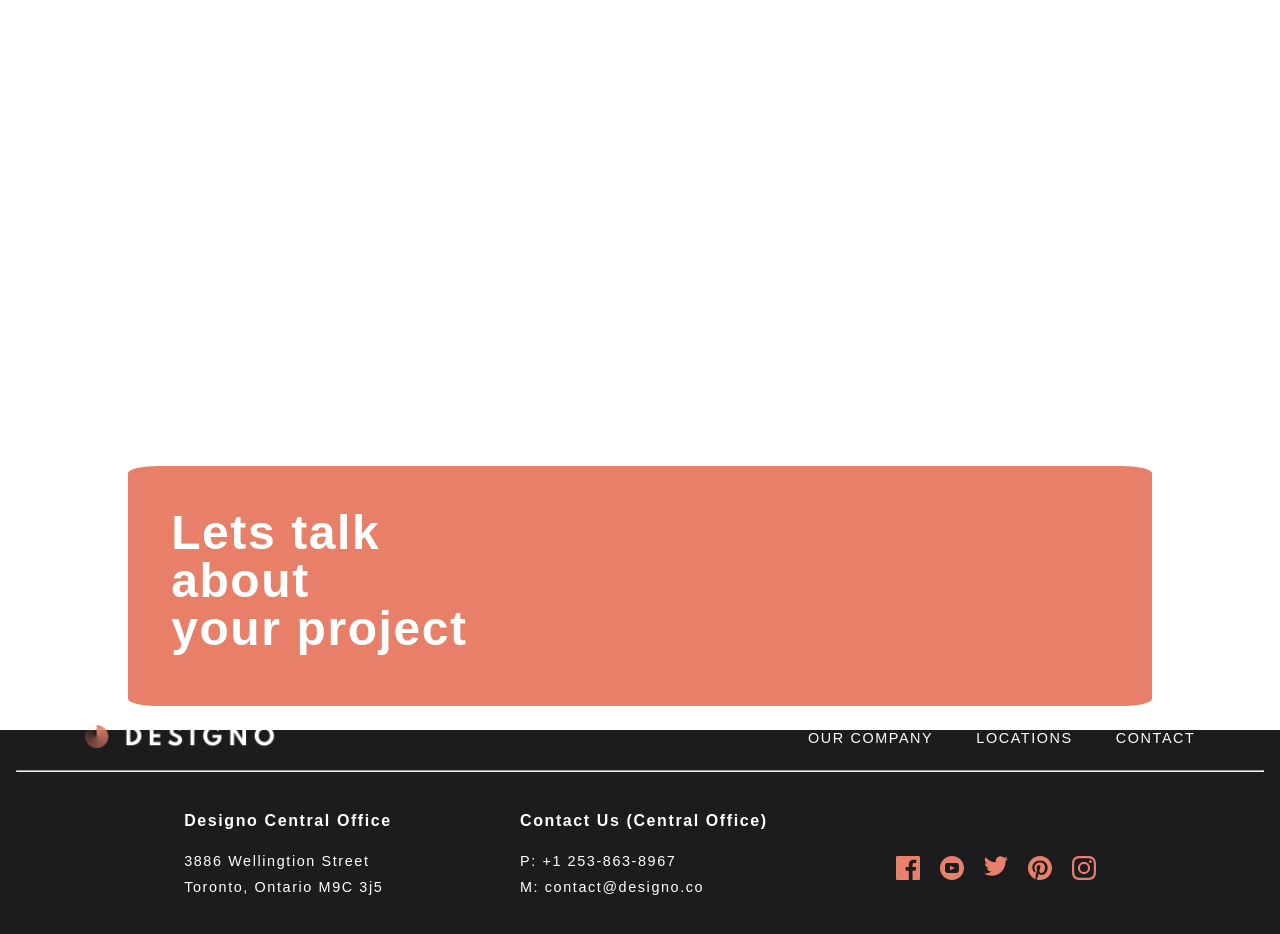
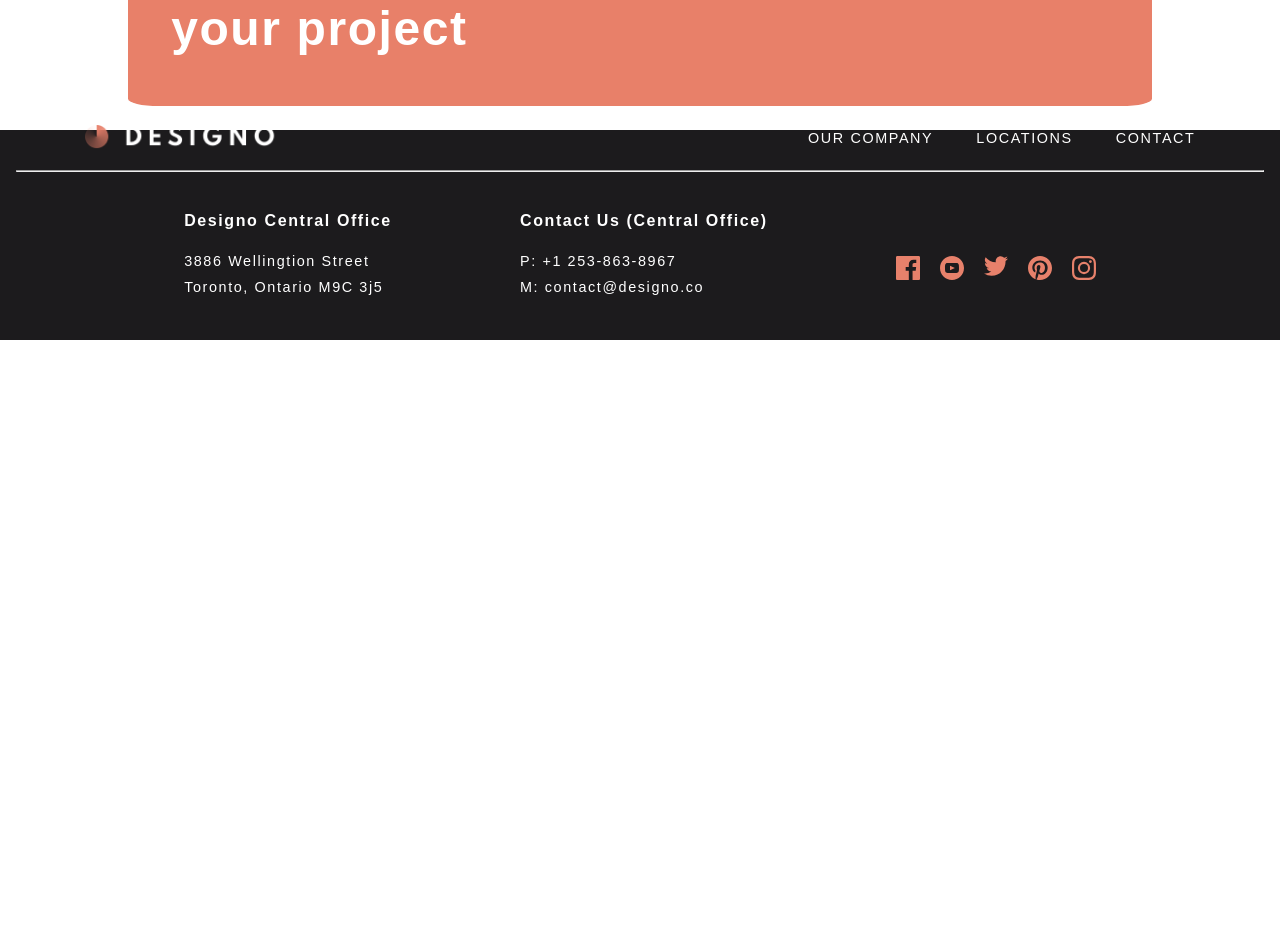
Before and after one commit to steamnp/bfd42, a React (Vite) app: page / in a window 1280 px wide. Shown: the part 1600-2534 px from the top of the page. After the commit the page ends 1940 px from the top, so only its background shows below. Built offline with nearby package versions, Linux system fonts and the light colour scheme.

Commit message:
margin work

```diff
--- a/src/common/footer/footer.style.ts
+++ b/src/common/footer/footer.style.ts
@@ -38,7 +38,7 @@ export const FooterContainer = styled.footer`
   position: relative;
   z-index: 1000;
   background-color: var(--color-pry-200);
-  margin-top: 1400px;
+  margin-top: 800px;
 
   @media ${QUERIES.mobile} {
     padding-top: 1rem;
```
